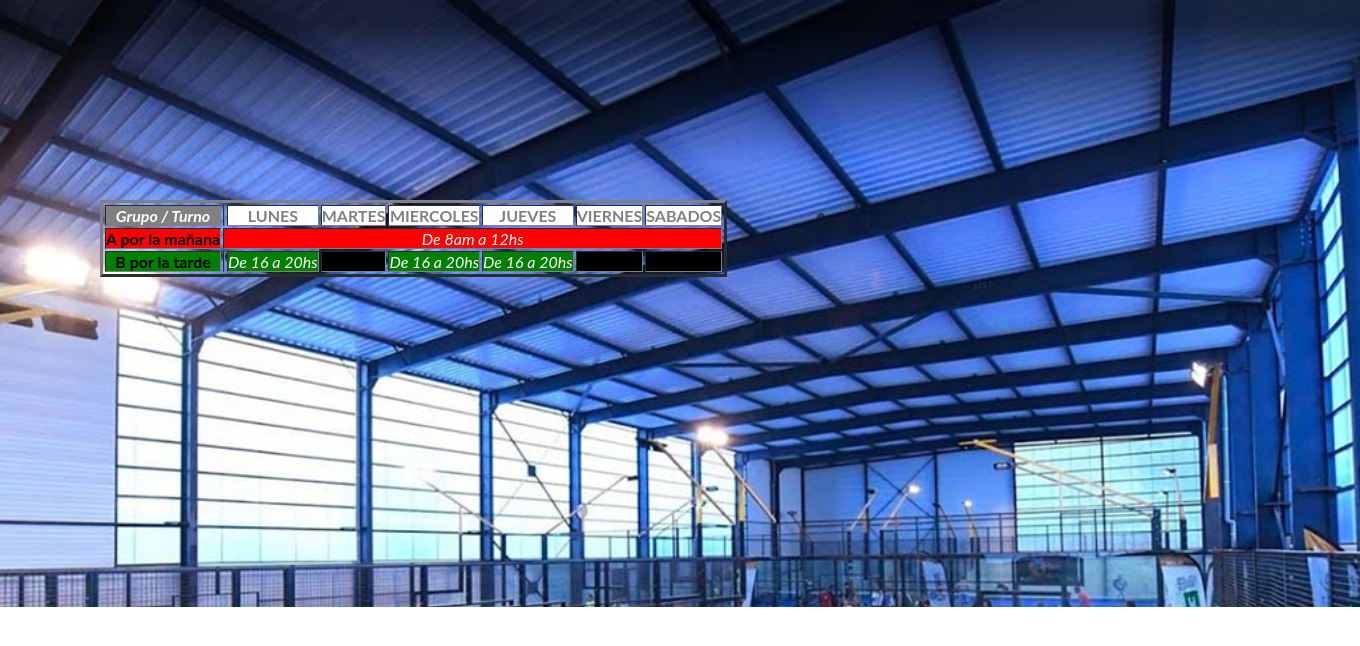
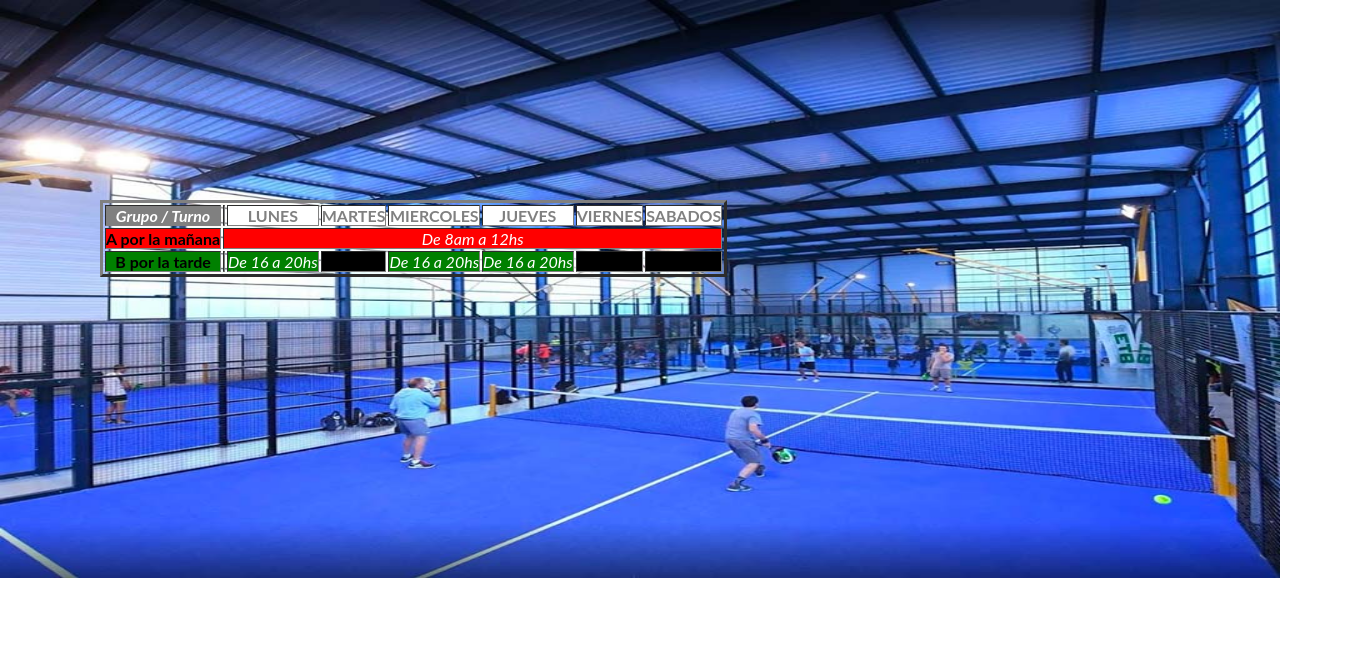
Before and after one commit to licsergioantuna/pruebasyerrores, a plain HTML site: page index.html in a window 1280 px wide. Shown: the whole page, 1360 px wide, since content can reach past the window. Drawn offline with Linux system fonts and the light colour scheme.

Commit message:
Add files via upload

```diff
--- a/Estilos/style.css
+++ b/Estilos/style.css
@@ -2,8 +2,7 @@
     margin: 0;
     padding: 0;
     font-family: lato;
-
-
+    overflow: hidden;
 }
 
 /*h2{
@@ -13,8 +12,7 @@
 }*/
 
 .slider-frame{
-    width: 1360px;
-    height: 607px;
+
     margin: auto;
     overflow: hidden;
 
@@ -50,7 +48,8 @@
 
 .slider-frame img{
     width: 100%;
-    height: 100%;
+    height: 60%;
+    overflow: hidden;
 
 
 }
```
Also changed, not shown: index.html (+4 -5 lines).
